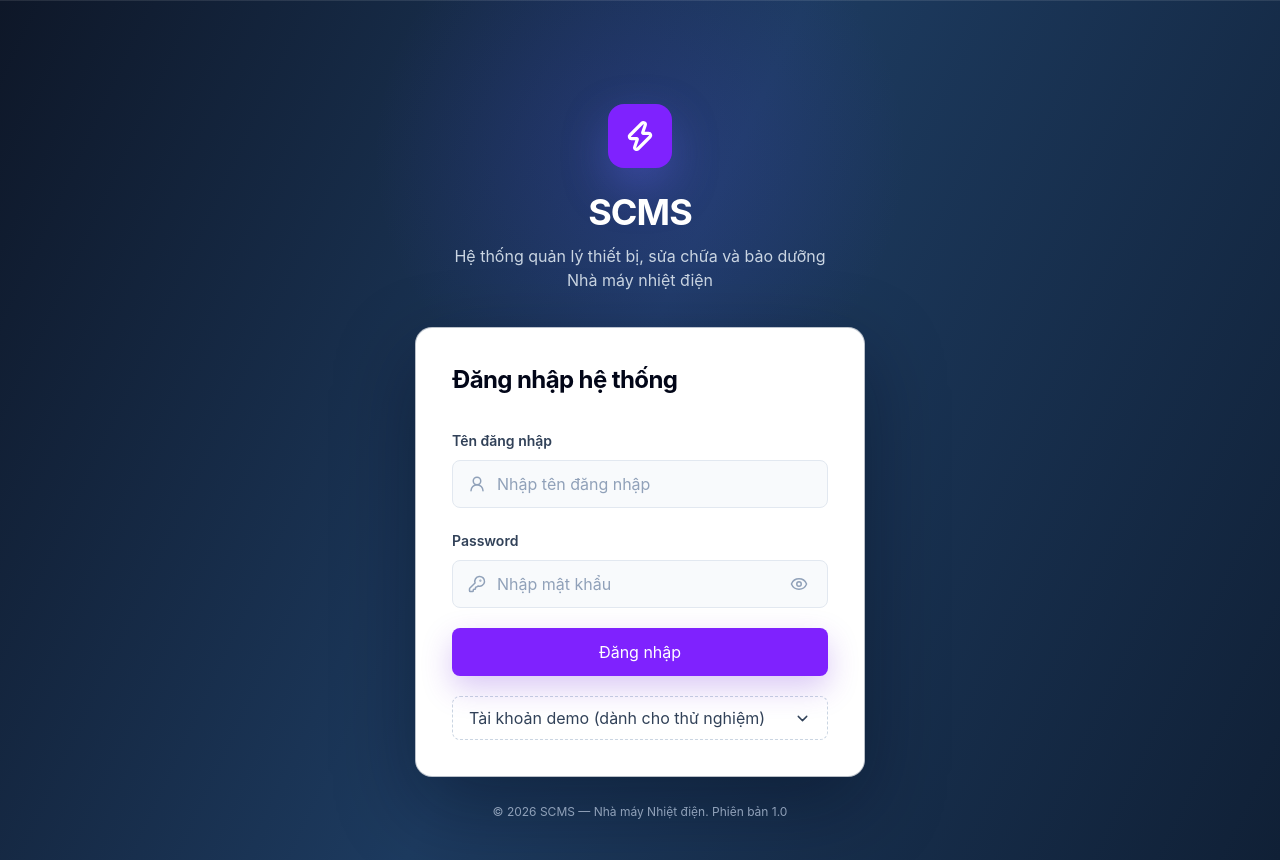
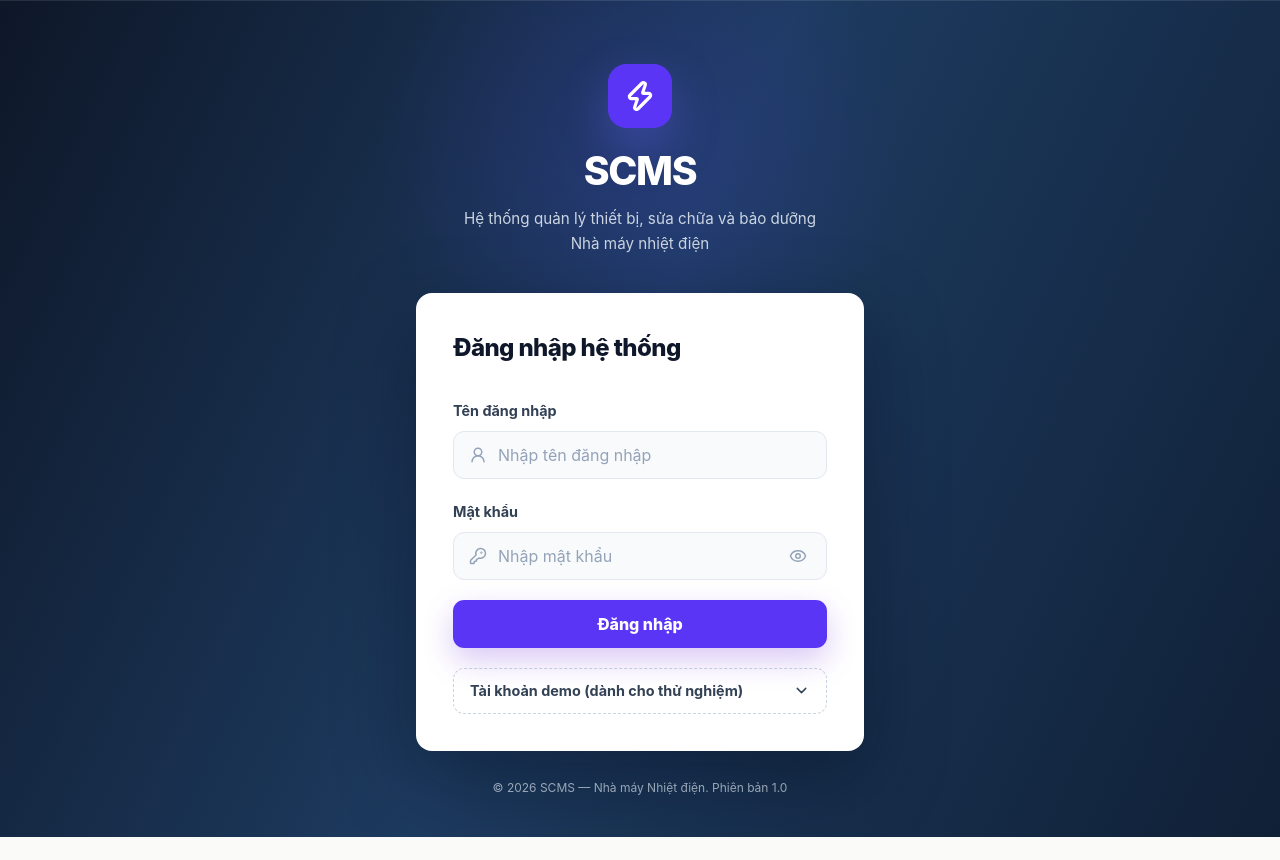
Before and after one commit to Enty2905/SCMS, a React (Vite) app in the folder FE/: page / in a window 1280 px wide. After the commit the page ends 837 px from the top, so only its background shows below. Built offline with nearby package versions, Linux system fonts and the light colour scheme; no server answers.

Commit message:
feat(auth): style login page with scss

```diff
--- a/FE/package.json
+++ b/FE/package.json
@@ -37,6 +37,7 @@
     "eslint-plugin-react-refresh": "^0.5.3",
     "globals": "^17.6.0",
     "jsdom": "^29.1.1",
+    "sass": "^1.101.0",
     "vite": "^8.1.0",
     "vitest": "^4.1.9"
   }
--- a/FE/src/features/auth/pages/LoginPage.jsx
+++ b/FE/src/features/auth/pages/LoginPage.jsx
@@ -8,6 +8,7 @@ import {
   selectAuthError,
   selectAuthLoading,
 } from '../store/auth.selectors.js'
+import './LoginPage.scss'
 
 export function LoginPage() {
   const dispatch = useDispatch()
@@ -33,62 +34,46 @@ export function LoginPage() {
   }
 
   return (
-    <main className="relative min-h-screen overflow-hidden bg-[#0f1b2f] text-white">
-      <div className="absolute inset-0 bg-[radial-gradient(circle_at_50%_18%,rgba(79,70,229,0.2),transparent_28%),linear-gradient(115deg,#0e1728_0%,#1d3b60_48%,#102036_100%)]" />
-      <div className="absolute inset-x-0 top-0 h-px bg-white/10" />
+    <main className="login-page">
+      <div className="login-page__background" />
+      <div className="login-page__top-line" />
 
-      <section className="relative z-10 flex min-h-screen flex-col items-center px-4 py-10 sm:px-6">
-        <div className="mt-8 flex flex-col items-center text-center sm:mt-16">
-          <div className="grid size-16 place-items-center rounded-2xl bg-violet-600 shadow-[0_18px_45px_rgba(99,102,241,0.35)]">
+      <section className="login-page__content" aria-labelledby="login-title">
+        <header className="login-page__brand">
+          <div className="login-page__logo" aria-hidden="true">
             <Zap size={32} strokeWidth={2.4} />
           </div>
-          <h1 className="mt-6 text-3xl font-bold tracking-tight sm:text-4xl">
-            SCMS
-          </h1>
-          <p className="mt-3 max-w-xl text-sm leading-6 text-slate-300 sm:text-base">
+          <h1>SCMS</h1>
+          <p>
             Hệ thống quản lý thiết bị, sửa chữa và bảo dưỡng
-            <span className="block">Nhà máy nhiệt điện</span>
+            <span>Nhà máy nhiệt điện</span>
           </p>
-        </div>
+        </header>
 
-        <div className="mt-9 w-full max-w-md rounded-2xl bg-white p-8 text-slate-950 shadow-[0_28px_80px_rgba(2,8,23,0.38)] ring-1 ring-white/70 sm:p-9">
-          <h2 className="text-2xl font-bold tracking-tight">
-            Đăng nhập hệ thống
-          </h2>
+        <div className="login-card">
+          <h2 id="login-title">Đăng nhập hệ thống</h2>
 
-          <form className="mt-8 space-y-5" onSubmit={handleSubmit}>
-            <label className="block">
-              <span className="text-sm font-semibold text-slate-700">
-                Tên đăng nhập
-              </span>
-              <span className="relative mt-2 block">
-                <UserRound
-                  className="absolute left-4 top-1/2 -translate-y-1/2 text-slate-400"
-                  size={18}
-                />
+          <form className="login-form" onSubmit={handleSubmit}>
+            <label className="login-form__field">
+              <span>Tên đăng nhập</span>
+              <div className="login-form__control">
+                <UserRound className="login-form__icon" size={18} />
                 <input
                   autoComplete="username"
-                  className="h-12 w-full rounded-lg border border-slate-200 bg-slate-50 pl-11 pr-4 text-base text-slate-900 outline-none transition placeholder:text-slate-400 focus:border-violet-500 focus:bg-white focus:ring-4 focus:ring-violet-500/10"
                   onChange={(event) => setUsername(event.target.value)}
                   placeholder="Nhập tên đăng nhập"
                   type="text"
                   value={username}
                 />
-              </span>
+              </div>
             </label>
 
-            <label className="block">
-              <span className="text-sm font-semibold text-slate-700">
-                Password
-              </span>
-              <span className="relative mt-2 block">
-                <KeyRound
-                  className="absolute left-4 top-1/2 -translate-y-1/2 text-slate-400"
-                  size={18}
-                />
+            <label className="login-form__field">
+              <span>Mật khẩu</span>
+              <div className="login-form__control">
+                <KeyRound className="login-form__icon" size={18} />
                 <input
                   autoComplete="current-password"
-                  className="h-12 w-full rounded-lg border border-slate-200 bg-slate-50 pl-11 pr-12 text-base text-slate-900 outline-none transition placeholder:text-slate-400 focus:border-violet-500 focus:bg-white focus:ring-4 focus:ring-violet-500/10"
                   onChange={(event) => setPassword(event.target.value)}
                   placeholder="Nhập mật khẩu"
                   type={showPassword ? 'text' : 'password'}
@@ -96,19 +81,19 @@ export function LoginPage() {
                 />
                 <button
                   aria-label={showPassword ? 'Ẩn mật khẩu' : 'Hiện mật khẩu'}
-                  className="absolute right-4 top-1/2 -translate-y-1/2 rounded-md p-1 text-slate-400 transition hover:bg-slate-100 hover:text-slate-600"
+                  className="login-form__toggle"
                   onClick={() => setShowPassword((value) => !value)}
                   type="button"
                 >
                   {showPassword ? <EyeOff size={18} /> : <Eye size={18} />}
                 </button>
-              </span>
+              </div>
             </label>
 
-            {error ? <p className="text-sm text-rose-600">{error}</p> : null}
+            {error ? <p className="login-form__error">{error}</p> : null}
 
             <button
-              className="h-12 w-full rounded-lg bg-violet-600 text-base font-bold text-white shadow-[0_12px_30px_rgba(109,40,217,0.25)] transition hover:bg-violet-500 focus:outline-none focus:ring-4 focus:ring-violet-500/25 disabled:cursor-not-allowed disabled:opacity-70"
+              className="login-form__submit"
               disabled={loading}
               type="submit"
             >
@@ -117,7 +102,7 @@ export function LoginPage() {
           </form>
 
           <button
-            className="mt-5 flex h-11 w-full items-center justify-between rounded-lg border border-dashed border-slate-300 bg-white px-4 text-sm font-semibold text-slate-700 transition hover:border-violet-300 hover:bg-violet-50 hover:text-violet-700"
+            className="login-card__demo"
             onClick={fillDemoAccount}
             type="button"
           >
@@ -126,7 +111,7 @@ export function LoginPage() {
           </button>
         </div>
 
-        <p className="mt-7 text-center text-xs text-slate-400">
+        <p className="login-page__footer">
           © 2026 SCMS — Nhà máy Nhiệt điện. Phiên bản 1.0
         </p>
       </section>
--- /dev/null
+++ b/FE/src/features/auth/pages/LoginPage.scss
@@ -0,0 +1,276 @@
+$navy-950: #0f1b2f;
+$navy-900: #102036;
+$navy-800: #1d3b60;
+$violet-600: #5b35f5;
+$violet-500: #6d4cff;
+$slate-950: #0f172a;
+$slate-700: #334155;
+$slate-500: #64748b;
+$slate-400: #94a3b8;
+$slate-300: #cbd5e1;
+$slate-200: #e2e8f0;
+$slate-100: #f1f5f9;
+$rose-600: #e11d48;
+
+.login-page {
+  position: relative;
+  min-height: 100vh;
+  overflow: hidden;
+  background: $navy-950;
+  color: #fff;
+
+  &__background {
+    position: absolute;
+    inset: 0;
+    background:
+      radial-gradient(circle at 50% 18%, rgb(79 70 229 / 20%), transparent 28%),
+      linear-gradient(115deg, #0e1728 0%, $navy-800 48%, $navy-900 100%);
+  }
+
+  &__top-line {
+    position: absolute;
+    inset: 0 0 auto;
+    height: 1px;
+    background: rgb(255 255 255 / 10%);
+  }
+
+  &__content {
+    position: relative;
+    z-index: 1;
+    display: flex;
+    min-height: 100vh;
+    flex-direction: column;
+    align-items: center;
+    padding: 4rem 1rem 2.5rem;
+  }
+
+  &__brand {
+    display: flex;
+    flex-direction: column;
+    align-items: center;
+    text-align: center;
+
+    h1 {
+      margin: 1.45rem 0 0;
+      font-size: clamp(2rem, 4vw, 2.45rem);
+      font-weight: 800;
+      letter-spacing: -0.035em;
+      line-height: 1;
+    }
+
+    p {
+      max-width: 36rem;
+      margin: 0.95rem 0 0;
+      color: $slate-300;
+      font-size: 0.95rem;
+      line-height: 1.65;
+    }
+
+    span {
+      display: block;
+    }
+  }
+
+  &__logo {
+    display: grid;
+    width: 4rem;
+    height: 4rem;
+    place-items: center;
+    border-radius: 1.15rem;
+    background: $violet-600;
+    box-shadow: 0 18px 45px rgb(99 102 241 / 35%);
+  }
+
+  &__footer {
+    margin: 1.75rem 0 0;
+    color: rgb(203 213 225 / 72%);
+    font-size: 0.75rem;
+    text-align: center;
+  }
+}
+
+.login-card {
+  width: min(100%, 28rem);
+  margin-top: 2.35rem;
+  padding: 2rem;
+  border: 1px solid rgb(255 255 255 / 70%);
+  border-radius: 1rem;
+  background: #fff;
+  color: $slate-950;
+  box-shadow: 0 28px 80px rgb(2 8 23 / 38%);
+
+  h2 {
+    margin: 0;
+    font-size: 1.5rem;
+    font-weight: 800;
+    letter-spacing: -0.025em;
+  }
+
+  &__demo {
+    display: flex;
+    width: 100%;
+    height: 2.85rem;
+    align-items: center;
+    justify-content: space-between;
+    margin-top: 1.25rem;
+    padding: 0 1rem;
+    border: 1px dashed $slate-300;
+    border-radius: 0.7rem;
+    background: #fff;
+    color: $slate-700;
+    cursor: pointer;
+    font-size: 0.9rem;
+    font-weight: 700;
+    transition:
+      border-color 160ms ease,
+      background-color 160ms ease,
+      color 160ms ease;
+
+    &:hover {
+      border-color: #c4b5fd;
+      background: #f5f3ff;
+      color: #5b21b6;
+    }
+  }
+}
+
+.login-form {
+  display: grid;
+  gap: 1.25rem;
+  margin-top: 2rem;
+
+  &__field {
+    display: block;
+
+    > span {
+      color: $slate-700;
+      font-size: 0.9rem;
+      font-weight: 700;
+    }
+  }
+
+  &__control {
+    position: relative;
+    display: block;
+    margin-top: 0.55rem;
+  }
+
+  &__icon {
+    position: absolute;
+    top: 50%;
+    left: 1rem;
+    color: $slate-400;
+    transform: translateY(-50%);
+  }
+
+  input {
+    width: 100%;
+    height: 3rem;
+    padding: 0 1rem 0 2.75rem;
+    border: 1px solid $slate-200;
+    border-radius: 0.7rem;
+    outline: none;
+    background: #f8fafc;
+    color: $slate-950;
+    font-size: 1rem;
+    transition:
+      border-color 160ms ease,
+      background-color 160ms ease,
+      box-shadow 160ms ease;
+
+    &::placeholder {
+      color: $slate-400;
+    }
+
+    &:focus {
+      border-color: $violet-500;
+      background: #fff;
+      box-shadow: 0 0 0 4px rgb(109 76 255 / 12%);
+    }
+  }
+
+  &__toggle {
+    position: absolute;
+    top: 50%;
+    right: 0.8rem;
+    display: grid;
+    width: 2rem;
+    height: 2rem;
+    place-items: center;
+    border: 0;
+    border-radius: 0.5rem;
+    background: transparent;
+    color: $slate-400;
+    cursor: pointer;
+    transform: translateY(-50%);
+    transition:
+      background-color 160ms ease,
+      color 160ms ease;
+
+    &:hover {
+      background: $slate-100;
+      color: $slate-500;
+    }
+  }
+
+  &__error {
+    margin: -0.25rem 0 0;
+    color: $rose-600;
+    font-size: 0.9rem;
+  }
+
+  &__submit {
+    height: 3rem;
+    border: 0;
+    border-radius: 0.7rem;
+    background: $violet-600;
+    color: #fff;
+    cursor: pointer;
+    font-size: 1rem;
+    font-weight: 800;
+    box-shadow: 0 12px 30px rgb(109 40 217 / 25%);
+    transition:
+      background-color 160ms ease,
+      box-shadow 160ms ease,
+      transform 160ms ease,
+      opacity 160ms ease;
+
+    &:hover:not(:disabled) {
+      background: $violet-500;
+      transform: translateY(-1px);
+    }
+
+    &:focus-visible {
+      outline: none;
+      box-shadow:
+        0 12px 30px rgb(109 40 217 / 25%),
+        0 0 0 4px rgb(109 76 255 / 25%);
+    }
+
+    &:disabled {
+      cursor: not-allowed;
+      opacity: 0.7;
+    }
+  }
+}
+
+@media (min-width: 640px) {
+  .login-page__content {
+    padding-inline: 1.5rem;
+  }
+
+  .login-card {
+    padding: 2.25rem;
+  }
+}
+
+@media (max-width: 480px) {
+  .login-page__content {
+    padding-top: 2.25rem;
+  }
+
+  .login-card {
+    margin-top: 1.85rem;
+    padding: 1.5rem;
+  }
+}
```
Also changed, not shown: 1 other file (tests, documents, lock files or other folders).
